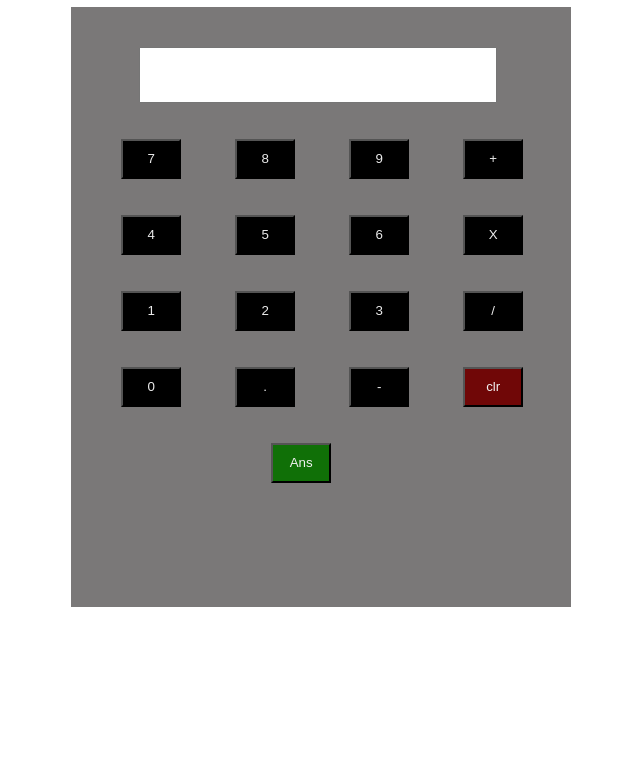
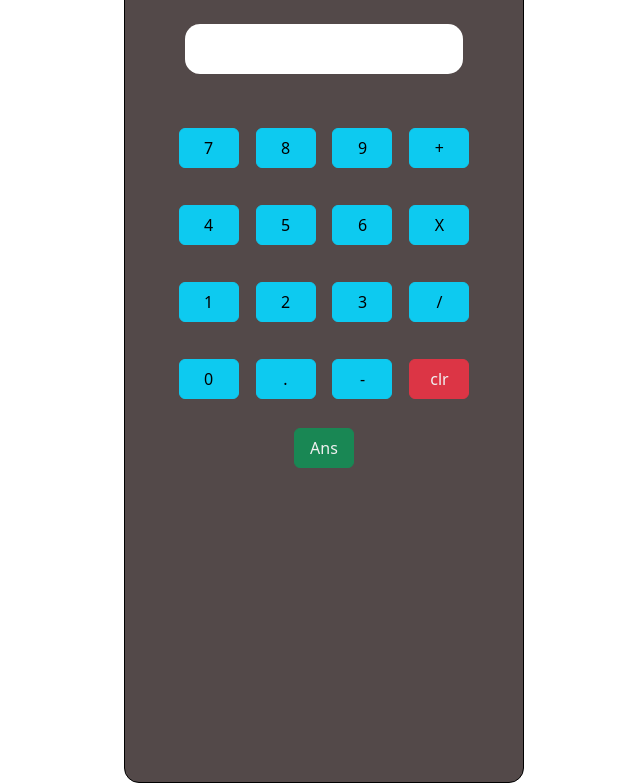
Before and after one commit to AkilAntony/calculator, a plain HTML site: page index.html in a window 1280 px wide. Shown: the part 73-856 px from the top of the page, without its empty margins (316-956 px from the left). Before the commit the page ends 800 px from the top, so only its background shows below. Drawn offline with nearby package versions, Linux system fonts and the light colour scheme.

Commit message:
addedBootstrap

```diff
--- a/calc.css
+++ b/calc.css
@@ -1,35 +1,41 @@
 
 h1{
-    margin-left: 42%;
+    text-align: center;
 }
 #calc{
-    width:500px;
-    height: 600px;
-    background: rgb(122, 120, 120);
-    margin-left: 30%;
+    width:400px;
+    height:100vh;
+    margin: auto;
+    border-radius: 15px;
+    border:1px solid black;
+    overflow-wrap: nowrap;
+    background-color:rgb(83, 73, 73);
 }
 #new{
     width:70%;
     height:50px;
+    display: block;
+    margin: auto;
     margin-top:40px;
-    margin-left:68px;
     pointer-events: none;
+    border-radius: 15px;
+    border: none;
+
 }
 .btn{
     width:60px;
     height:40px;
-    margin-left:50px;
-    background:rgb(0, 0, 0);
-    color:rgb(235, 235, 235);
-
+    margin:.4rem;
+    margin-top:.1;
+    background-color: red;
+}
+.btns{
+    text-align: center;
 }
 #clear{
- background-color: rgb(112, 7, 7);
     color:rgb(240, 240, 240)
-
 }
 #result{
-    margin-left:40%;
-    background-color: rgb(16, 112, 7);
-    color:rgb(240, 240, 240)
+    color:rgb(240, 240, 240);
+    margin-top: -.1rem;
 }
--- a/index.html
+++ b/index.html
@@ -3,41 +3,46 @@
     <head>
     <title>CALCULATOR</title>
     <link rel="stylesheet" href="calc.css">
+    <!-- CSS only -->
+<link href="https://cdn.jsdelivr.net/npm/bootstrap@5.2.3/dist/css/bootstrap.min.css" rel="stylesheet" integrity="sha384-rbsA2VBKQhggwzxH7pPCaAqO46MgnOM80zW1RWuH61DGLwZJEdK2Kadq2F9CUG65" crossorigin="anonymous">
+<!-- JavaScript Bundle with Popper -->
+<script src="https://cdn.jsdelivr.net/npm/bootstrap@5.2.3/dist/js/bootstrap.bundle.min.js" integrity="sha384-kenU1KFdBIe4zVF0s0G1M5b4hcpxyD9F7jL+jjXkk+Q2h455rYXK/7HAuoJl+0I4" crossorigin="anonymous"></script>
+
     </head>
     <body>
         <h1>Calculator</h1>
-        <div id="calc">
+        <div id="calc" class="col-sm-8">
         <div>
             <input type="text" id="new">
         </div>
         <br><br>
         <div id="calculi">
         <div class="btns">
-            <button onClick= "whenClicked(7)" class="btn">7</button>
-            <button onClick="whenClicked(8)"class="btn">8</button>
-            <button onClick="whenClicked(9)"class="btn">9</button>
-            <button onClick="whenClicked('+')"class="btn">+</button>
-            </div><br><br>
+            <button onClick= "whenClicked(7)" class="btn btn-info">7</button>
+            <button onClick="whenClicked(8)"class="btn btn-info">8</button>
+            <button onClick="whenClicked(9)"class="btn btn-info">9</button>
+            <button onClick="whenClicked('+')"class="btn btn-info">+</button>
+            </div> <br>
             <div class="btns">
-            <button onClick=" whenClicked(4)" class="btn">4</button>
-            <button onClick= " whenClicked(5)" class="btn">5</button>
-            <button onClick=" whenClicked(6)" class="btn">6</button>
-            <button onClick=" whenClicked('*')" class="btn">X</button>
-        </div><br><br>
+            <button onClick=" whenClicked(4)" class="btn btn-info">4</button>
+            <button onClick= " whenClicked(5)" class="btn btn-info">5</button>
+            <button onClick=" whenClicked(6)" class="btn btn-info">6</button>
+            <button onClick=" whenClicked('*')" class="btn btn-info">X</button>
+        </div><br>
         <div class="btns">
-            <button onClick=" whenClicked(1)" class="btn">1</button>
-            <button onClick=" whenClicked(2)" class="btn">2</button>
-            <button onClick=" whenClicked(3)" class="btn">3</button>
-            <button onClick=" whenClicked('/')" class="btn">/</button>
-        </div><br><br>
+            <button onClick=" whenClicked(1)" class="btn btn-info">1</button>
+            <button onClick=" whenClicked(2)" class="btn btn-info">2</button>
+            <button onClick=" whenClicked(3)" class="btn btn-info">3</button>
+            <button onClick=" whenClicked('/')" class="btn btn-info">/</button>
+        </div><br>
         <div class="btns">
-            <button onClick=" whenClicked(0)" class="btn">0</button>
-            <button onClick=" whenClicked('.')" class="btn">.</button>
-            <button onClick=" whenClicked('-')" class="btn">-</button>
-            <button id="clear" onClick=" clrScrn()" class="btn">clr</button>
-            <br><br><br>
-            <button id="result"onClick=" ans()" class="btn">Ans</button>
-        </div><br>
+            <button onClick=" whenClicked(0)" class="btn btn-info">0</button>
+            <button onClick=" whenClicked('.')" class="btn btn-info">.</button>
+            <button onClick=" whenClicked('-')" class="btn btn-info">-</button>
+            <button id="clear" onClick=" clrScrn()" class="btn btn-danger">clr</button>
+            <br><br>
+            <button id="result"onClick=" ans()" class="btn btn-success">Ans</button>
+        </div>
         </div>
         </div>
         <script src="calc.js"></script>
```
